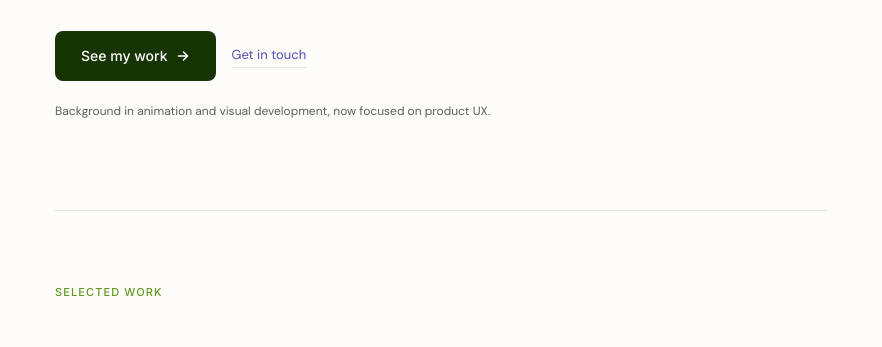
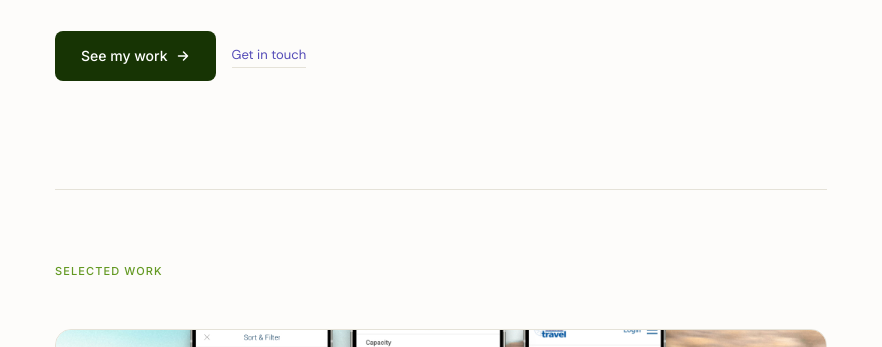
Before and after one commit to Adiconnectsall/design-website, a website built with Vite: page index.html in a window 1280 px wide. Shown: the part 390-737 px from the top of the page, without its empty margins (199-1081 px from the left). Built offline with nearby package versions, Linux system fonts and the light colour scheme.

Commit message:
Remove background-in-animation note from hero section
Co-Authored-By: Claude Sonnet 5 <noreply@anthropic.com>

```diff
--- a/index.html
+++ b/index.html
@@ -40,8 +40,6 @@
           </a>
           <a href="mailto:adiconnects2@gmail.com" class="btn-text">Get in touch</a>
         </div>
-
-        <p class="hero-note">Background in animation and visual development, now focused on product UX.</p>
 
       </section>
 
```
